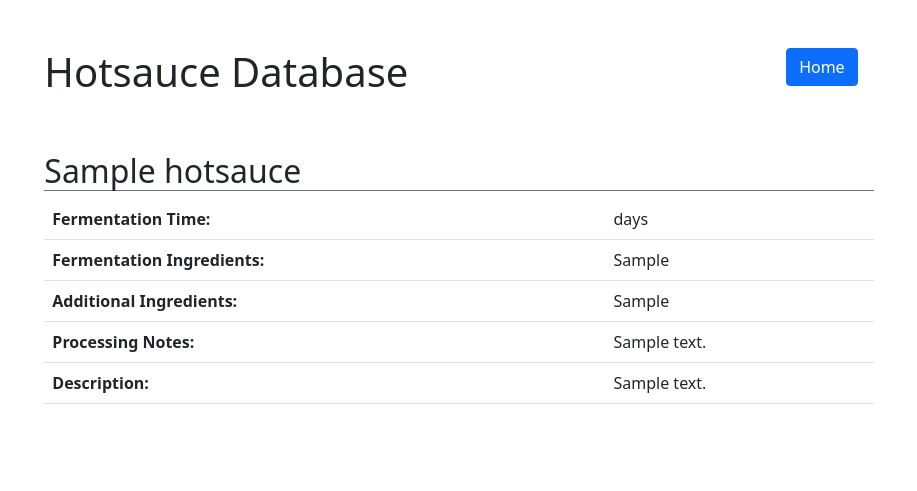
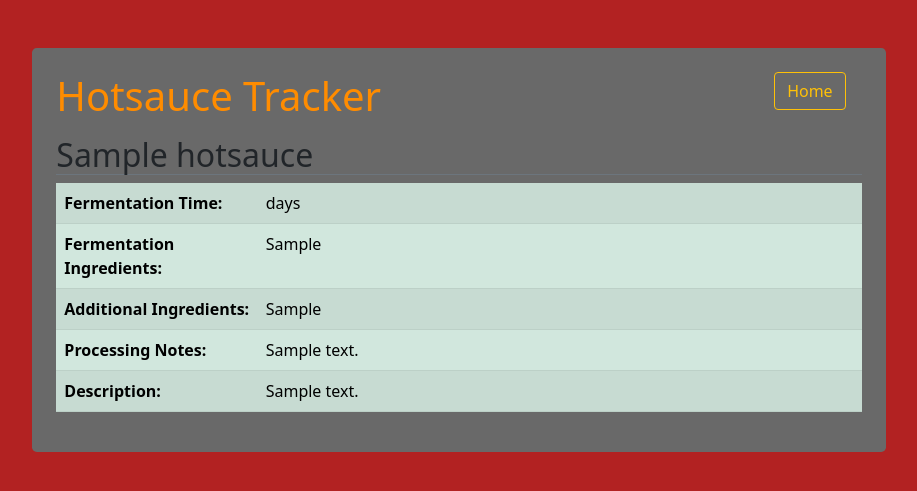
Before and after one commit to Christopher-Teague/Project-Hotsauce_database, a Flask app: template flask_app/templates/hotsauce_view.html in a window 1280 px wide. Shown: the top 491 px of the page, without its empty margins (181-1098 px from the left). Run offline with Flask 2, Linux system fonts and the light colour scheme; the template is opened without the code that fills it: most values are stand-ins (such as "Sample title", 1, 10 or a date in 2020).

Commit message:
tinkering - styling

```diff
--- a/flask_app/templates/hotsauce_view.html
+++ b/flask_app/templates/hotsauce_view.html
@@ -11,38 +11,38 @@
     <title>Show Table</title>
 </head>
 
-<body>
-    <div class="container col-8">
-        <div class="d-flex justify-content-between mt-5">
-            <h1>Hotsauce Database</h1>
+<body style="background-color: firebrick;">
+    <div class="container col-8 rounded-3 mt-5 p-4" style="background-color:dimgrey;">
+        <div class="d-flex justify-content-between ">
+            <h1 style="color: darkorange;">Hotsauce Tracker</h1>
             <div>
-                <a href="/dashboard" class="btn btn-primary me-3">Home</a>
+                <a href="/dashboard" class="btn btn-outline-warning me-3">Home</a>
 
             </div>
         </div>
 
-        <div class="mt-5 ">
+        <div class="mt-2 ">
             <h2 class="border-bottom border-secondary">{{ hotsauce.name }}</h2>
-            <table class="table">
-                <thead>
+            <table class="table table-striped table-success">
+                <tbody style="vertical-align: top;">
                     <tr>
                         <th>Fermentation Time:</th>
                         <td>{{ (hotsauce.process_date - hotsauce.ferment_start).days }} days</td>
                     </tr>
                     <tr>
-                        <th scope="row">Fermentation Ingredients:</th>
-                        <td>{{hotsauce.ferment_ingredients}}</td>
+                        <th scope="row" class="col-3" >Fermentation Ingredients:</th>
+                        <td style="white-space: pre-wrap;">{{hotsauce.ferment_ingredients}}</td>
                     <tr>
-                        <th scope="row">Additional Ingredients:</th>
-                        <td>{{ hotsauce.process_ingredients }}</td>
+                        <th scope="row"  >Additional Ingredients:</th>
+                        <td style="white-space: pre-wrap;">{{ hotsauce.process_ingredients }}</td>
                     </tr>
                     <tr>
-                        <th scope="row">Processing Notes:</th>
-                        <td>{{ hotsauce.process_notes }}</td>
+                        <th scope="row" >Processing Notes:</th>
+                        <td style="white-space: pre-wrap;">{{ hotsauce.process_notes }}</td>
                     </tr>
                     <tr>
-                        <th scope="row">Description:</th>
-                        <td>{{ hotsauce.description }}</td>
+                        <th scope="row" >Description:</th>
+                        <td style="white-space: pre-wrap;">{{ hotsauce.description }}</td>
                     </tr>
                 </tbody>
             </table>
```
Also changed, not shown: flask_app/templates/ferment_new.html (+7 -7 lines), flask_app/templates/ferment_process.html (+7 -7 lines), flask_app/templates/index.html (+19 -20 lines).
